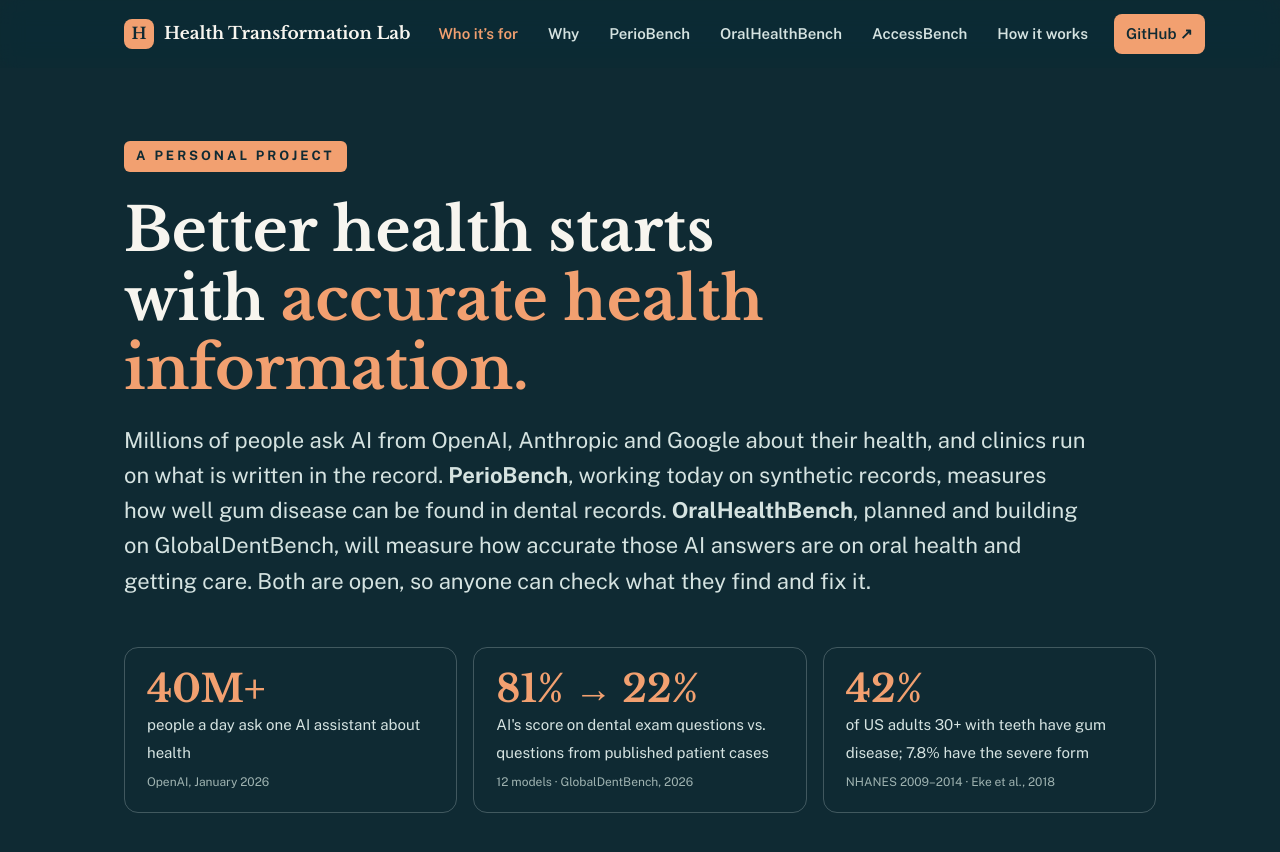
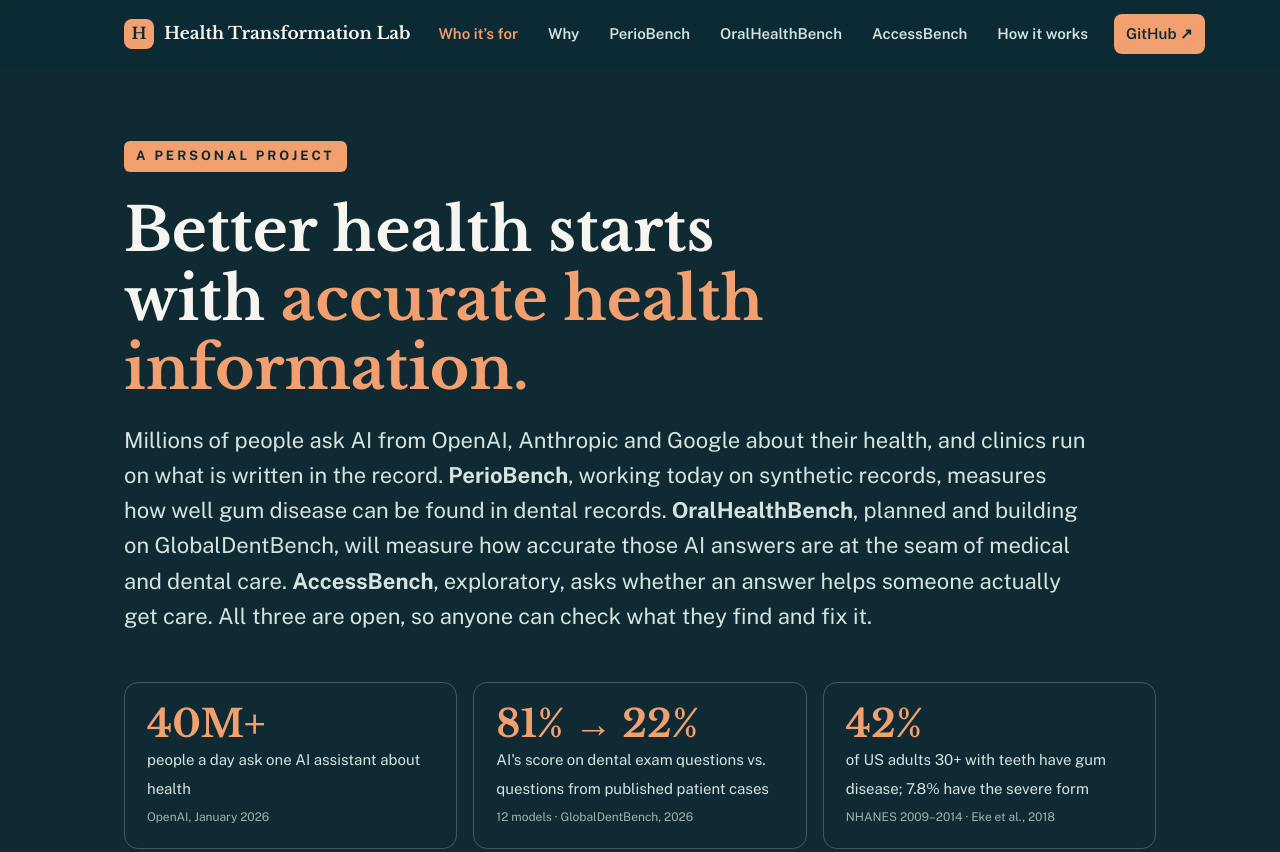
Before and after one commit to healthtransformationlab/healthtransformationlab.github.io, a plain HTML site: page index.html in a window 1280 px wide. Shown: the top 852 px of the page. Drawn offline with nearby package versions, Linux system fonts and the light colour scheme.

Commit message:
Name AccessBench in the hero; keep OralHealthBench as accuracy only
The lead folded getting care into OralHealthBench and said "Both are open."
AccessBench already has its own section (oral now; medical and mental soon).

Co-authored-by: Cursor <cursoragent@cursor.com>

```diff
--- a/index.html
+++ b/index.html
@@ -150,7 +150,7 @@ footer p{max-width:60em;margin-bottom:10px}
 <div class="hero">
       <span class="tag">A personal project</span>
       <h1>Better health starts with <span>accurate health information.</span></h1>
-      <p class="lead">Millions of people ask AI from OpenAI, Anthropic and Google about their health, and clinics run on what is written in the record. <b>PerioBench</b>, working today on synthetic records, measures how well gum disease can be found in dental records. <b>OralHealthBench</b>, planned and building on GlobalDentBench, will measure how accurate those AI answers are on oral health and getting care. Both are open, so anyone can check what they find and fix it.</p>
+      <p class="lead">Millions of people ask AI from OpenAI, Anthropic and Google about their health, and clinics run on what is written in the record. <b>PerioBench</b>, working today on synthetic records, measures how well gum disease can be found in dental records. <b>OralHealthBench</b>, planned and building on GlobalDentBench, will measure how accurate those AI answers are at the seam of medical and dental care. <b>AccessBench</b>, exploratory, asks whether an answer helps someone actually get care. All three are open, so anyone can check what they find and fix it.</p>
       <div class="stats">
         <div class="stat"><b>40M+</b><span>people a day ask one AI assistant about health</span><small>OpenAI, January 2026</small></div>
         <div class="stat"><b>81% → 22%</b><span>AI's score on dental exam questions vs. questions from published patient cases</span><small>12 models · GlobalDentBench, 2026</small></div>
```
